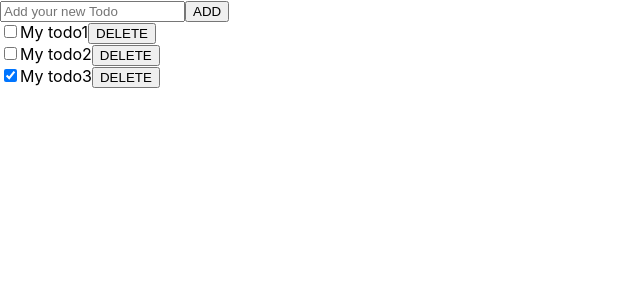
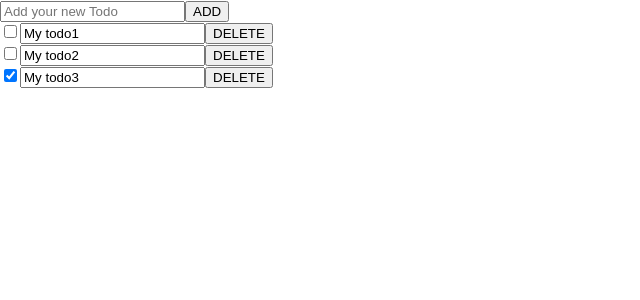
Before and after one commit to NamKungSujeong/Todo-app, a React (Create React App) app in the folder client/: page / in a window 1280 px wide. Shown: the top 300 px of the page, without its empty margins (0-640 px from the left). Built offline with nearby package versions, Linux system fonts and the light colour scheme.

Commit message:
feat: Todo 수정 기능 구현

```diff
--- a/client/src/components/Todo.js
+++ b/client/src/components/Todo.js
@@ -3,9 +3,45 @@
 const Todo = ({ todo, deleteTodo }) => {
   const { id, title, done } = todo;
   const [todoItem, setTodoItem] = useState(todo);
+  const [readOnly, setReadOnly] = useState(true);
+  // const [doneState, setDoneState] = useState(false);
 
   const onDeleteBtnClick = () => {
     deleteTodo(todoItem);
+  };
+
+  const offReadOnlyMode = () => {
+    setReadOnly(false);
+  };
+
+  const enterKeyEventHandler = (e) => {
+    if (e.key === "Enter") {
+      setReadOnly(true);
+    }
+  };
+
+  // title input 커서가 깜박인다고 수정이 가능한 것은 아님
+  // 사용자가 키보드 입력할 때마다 todoItem의 title을 새 값으로 변경
+  const editEventHandler = (e) => {
+    // rest: id, done 정보
+    const { title, ...rest } = todoItem;
+
+    setTodoItem({
+      title: e.target.value,
+      ...rest,
+    });
+  };
+
+  // checkbox 업데이트
+  // done: true -> false , false ->
+  const editDoneHandler = () => {
+    // rest: id, done 정보
+    const { done, ...rest } = todoItem;
+
+    setTodoItem({
+      done: !todoItem.done,
+      ...rest,
+    });
   };
 
   return (
@@ -16,8 +52,17 @@
         name={`todo${id}`}
         value={`todo${id}`}
         defaultChecked={done}
+        onChange={editDoneHandler}
       ></input>
-      <label htmlFor={`todo${id}`}>{title}</label>
+      {/* <label htmlFor={`todo${id}`}>{title}</label> */}
+      <input
+        type="text"
+        value={todoItem.title}
+        onChange={editEventHandler}
+        readOnly={readOnly}
+        onClick={offReadOnlyMode}
+        onKeyPress={enterKeyEventHandler}
+      ></input>
       <button onClick={onDeleteBtnClick}>DELETE</button>
     </div>
   );
```
